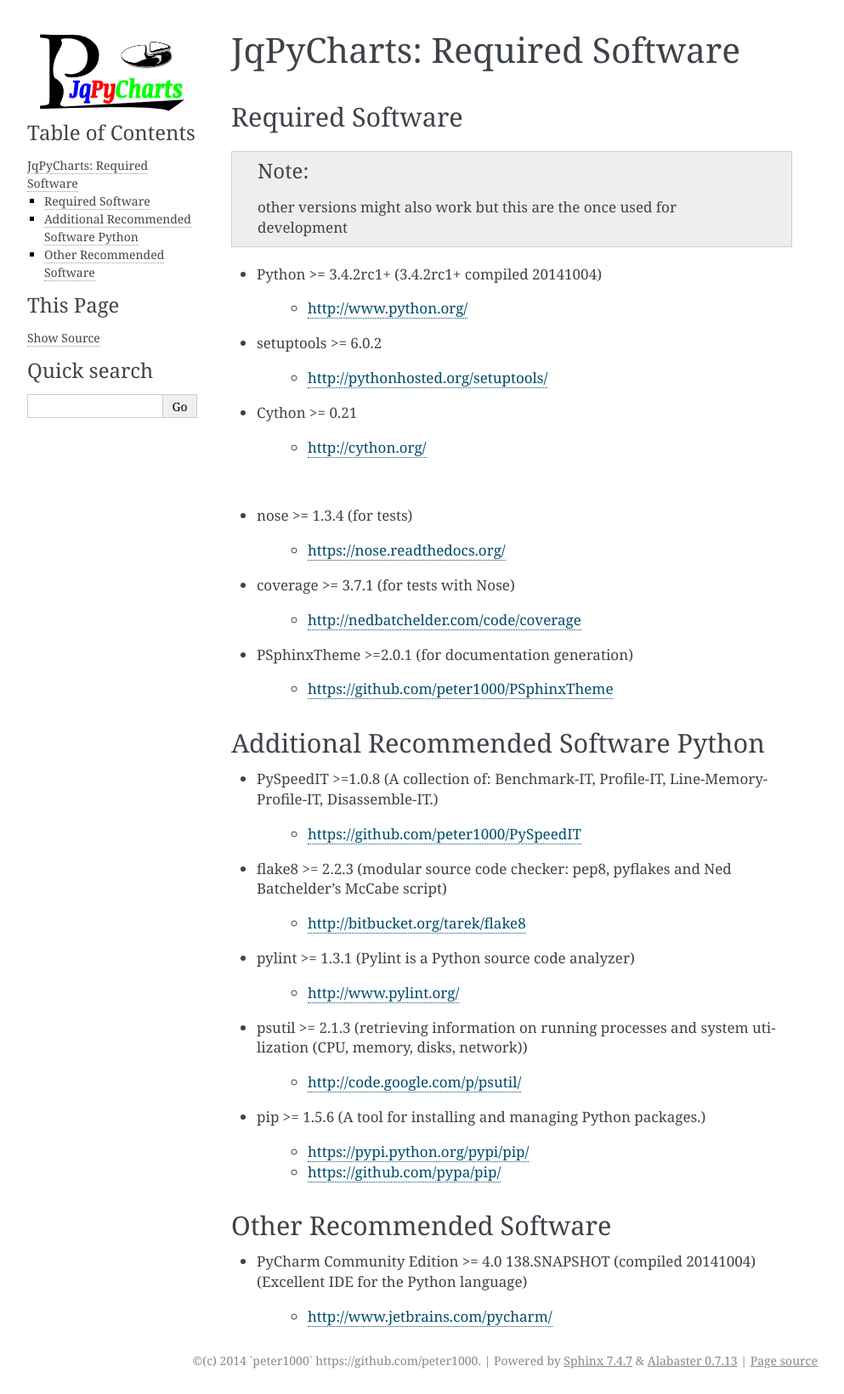
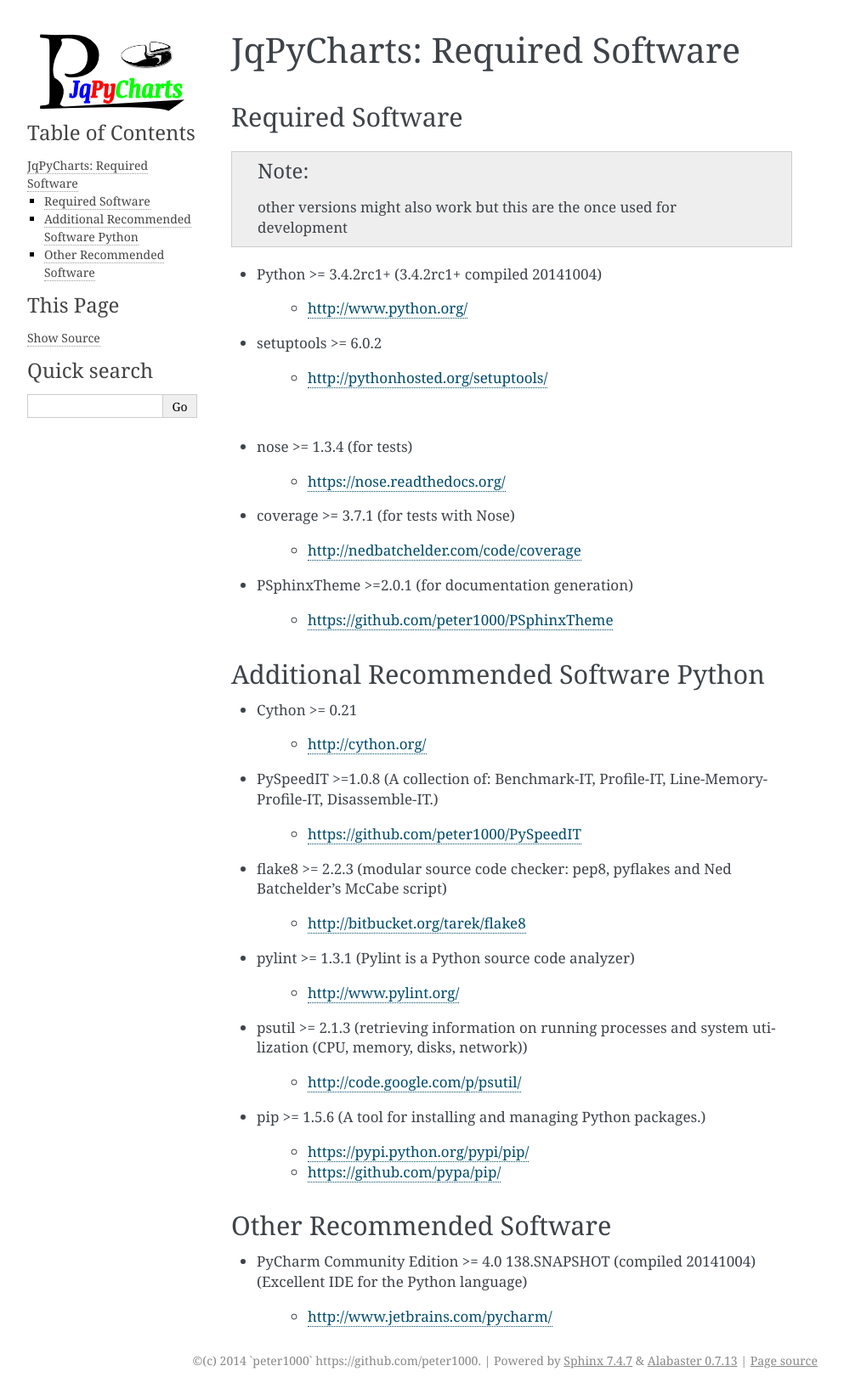
Before and after one commit to peter1000/JqPyCharts, a Sphinx documentation site: the page built from docs/RequiredSoftware.rst, in a window 1280 px wide. Shown: the whole page at 85% size, without its empty margins (148-1141 px from the left). Built offline with Sphinx 7.4.7, drawn with Linux system fonts in a browser that asks for light colours.

Commit message:
Version 2.0.2     2014-10-04 ============================
Fixes/Other Changes:
--------------------

   - updated requirement:

      - PSphinxTheme>=2.0.1

   - updated Required Software

   - updated: updated docs: Projects using JqPyCharts

```diff
--- a/docs/RequiredSoftware.rst
+++ b/docs/RequiredSoftware.rst
@@ -20,10 +20,6 @@
 
    - `<http://pythonhosted.org/setuptools/>`_
 
-- Cython >= 0.21
-
-   - `<http://cython.org/>`_
-
 |
 
 - nose >= 1.3.4  (for tests)
@@ -41,6 +37,10 @@
 
 Additional Recommended Software Python
 ======================================
+
+- Cython >= 0.21
+
+   - `<http://cython.org/>`_
 
 - PySpeedIT >=1.0.8  (A collection of: Benchmark-IT, Profile-IT, Line-Memory-Profile-IT, Disassemble-IT.)
 
```
